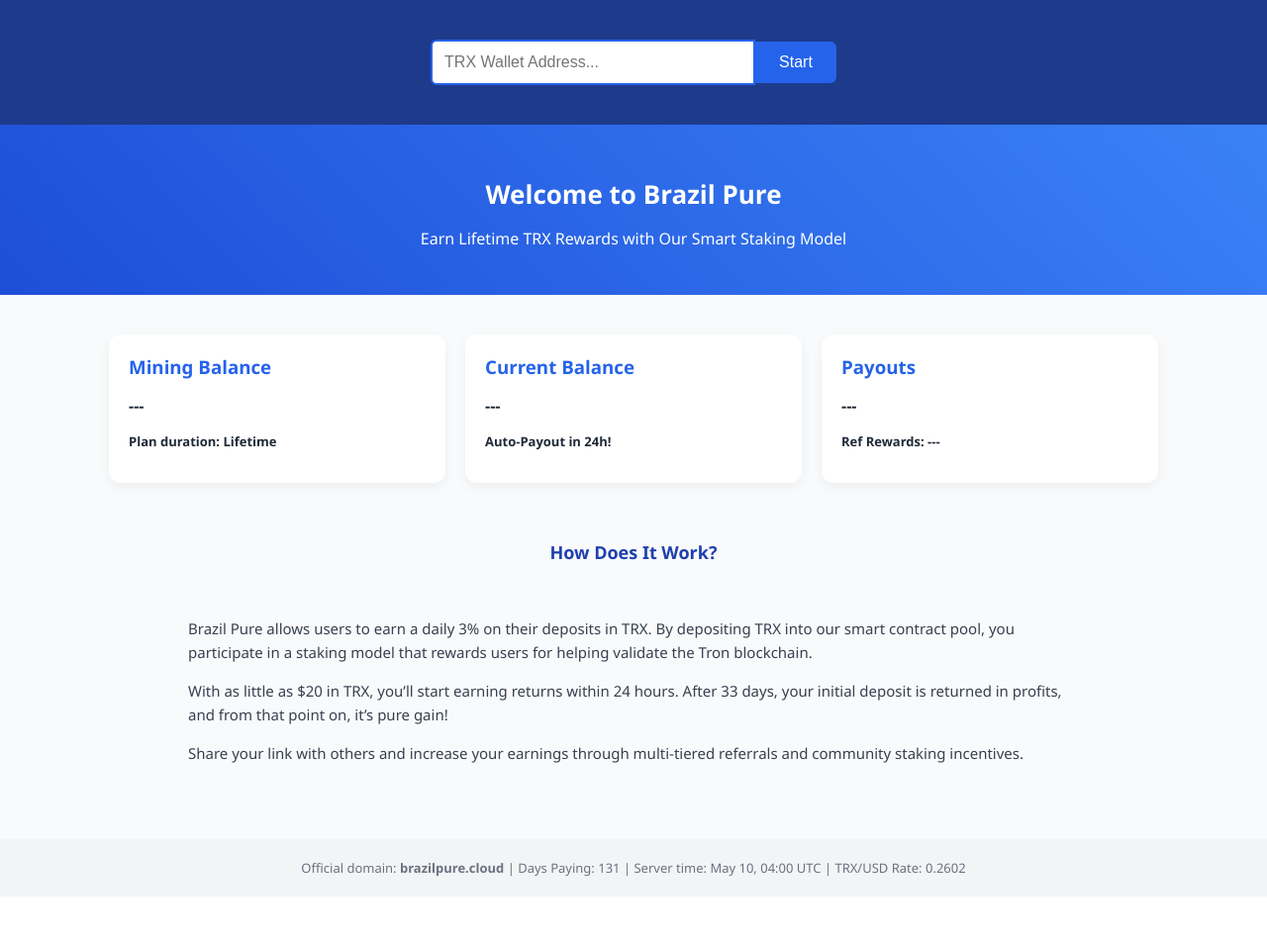
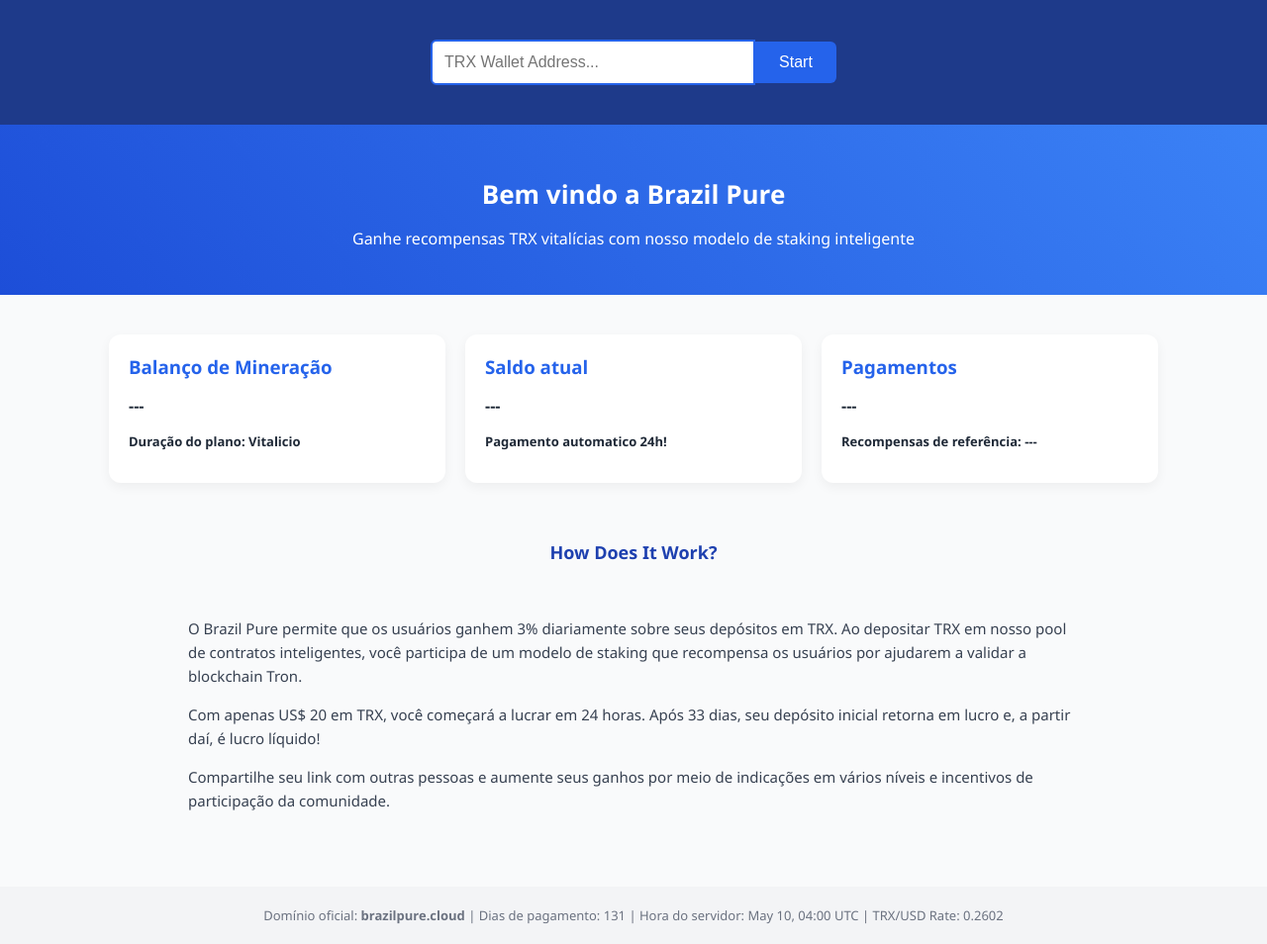
Before and after one commit to pure4-collab/site, a Flask app: page / in a window 1280 px wide. Shown: the part 53-1007 px from the top of the page at 99% size. Before the commit the page ends 939 px from the top, so only its background shows below. Run offline with Flask 3, Linux system fonts and the light colour scheme.

Commit message:
Update index.html

```diff
--- a/templates/index.html
+++ b/templates/index.html
@@ -131,37 +131,37 @@
 </div>
 
 <div class="banner">
-  <h2>Welcome to <strong>Brazil Pure</strong></h2>
-  <p>Earn Lifetime TRX Rewards with Our Smart Staking Model</p>
+  <h2>Bem vindo a <strong>Brazil Pure</strong></h2>
+  <p>Ganhe recompensas TRX vitalícias com nosso modelo de staking inteligente</p>
 </div>
 
 <div class="cards" id="cards-container">
   <div class="card">
-    <h3>Mining Balance</h3>
+    <h3>Balanço de Mineração</h3>
     <p id="miningBalance">---</p>
-    <p style="font-size:13px;">Plan duration: Lifetime</p>
+    <p style="font-size:13px;">Duração do plano: Vitalicio</p>
   </div>
   <div class="card">
-    <h3>Current Balance</h3>
+    <h3>Saldo atual</h3>
     <p id="currentBalance">---</p>
-    <p style="font-size:13px;">Auto-Payout in 24h!</p>
+    <p style="font-size:13px;">Pagamento automatico 24h!</p>
   </div>
   <div class="card">
-    <h3>Payouts</h3>
+    <h3>Pagamentos</h3>
     <p id="total_payouts">---</p>
-    <p style="font-size:13px;">Ref Rewards: <span id="refRewards">---</span></p>
+    <p style="font-size:13px;">Recompensas de referência: <span id="refRewards">---</span></p>
   </div>
 </div>
 
 <h3 class="section-title">How Does It Work?</h3>
 <div class="description">
-  <p>Brazil Pure allows users to earn a daily 3% on their deposits in TRX. By depositing TRX into our smart contract pool, you participate in a staking model that rewards users for helping validate the Tron blockchain.</p>
-  <p>With as little as $20 in TRX, you’ll start earning returns within 24 hours. After 33 days, your initial deposit is returned in profits, and from that point on, it’s pure gain!</p>
-  <p>Share your link with others and increase your earnings through multi-tiered referrals and community staking incentives.</p>
+  <p>O Brazil Pure permite que os usuários ganhem 3% diariamente sobre seus depósitos em TRX. Ao depositar TRX em nosso pool de contratos inteligentes, você participa de um modelo de staking que recompensa os usuários por ajudarem a validar a blockchain Tron.</p>
+  <p>Com apenas US$ 20 em TRX, você começará a lucrar em 24 horas. Após 33 dias, seu depósito inicial retorna em lucro e, a partir daí, é lucro líquido!</p>
+  <p>Compartilhe seu link com outras pessoas e aumente seus ganhos por meio de indicações em vários níveis e incentivos de participação da comunidade.</p>
 </div>
 
 <footer>
-  Official domain: <strong>brazilpure.cloud</strong> | Days Paying: 131 | Server time: May 10, 04:00 UTC | TRX/USD Rate: 0.2602
+  Domínio oficial: <strong>brazilpure.cloud</strong> | Dias de pagamento: 131 | Hora do servidor: May 10, 04:00 UTC | TRX/USD Rate: 0.2602
 </footer>
 
 <script>
```
